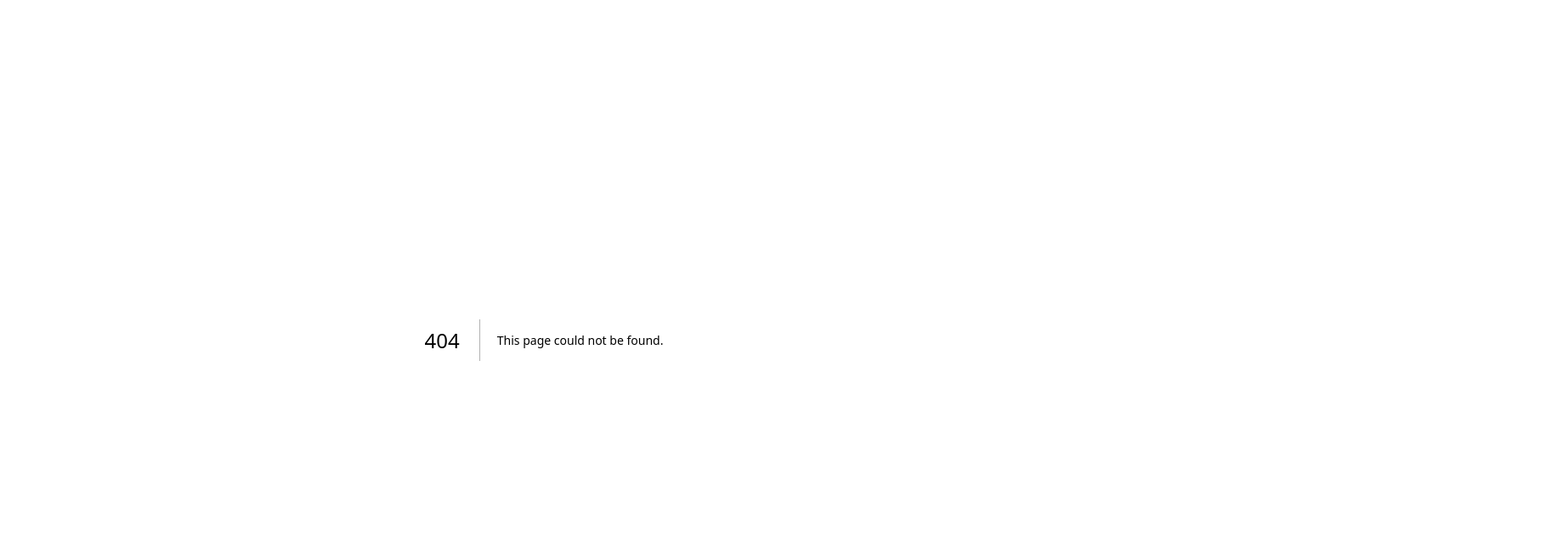
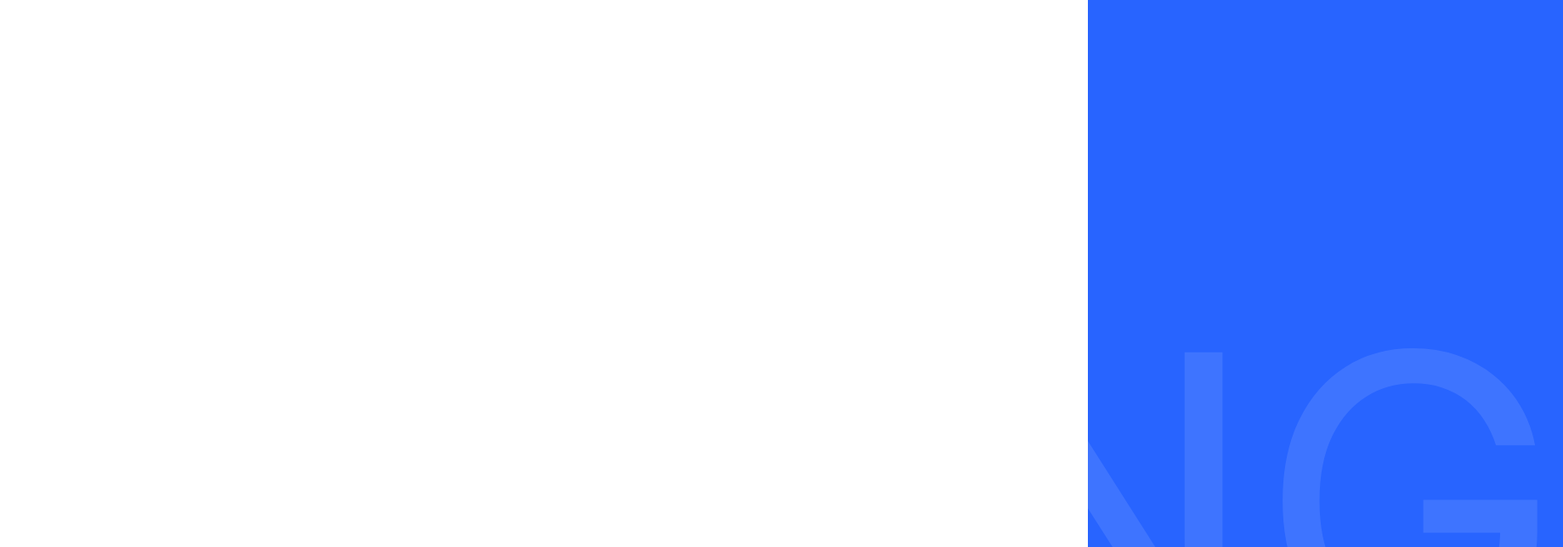
Before and after one commit to romafanasiev/reanimation, a Next.js app: page /from-to in a window 1280 px wide. Before the commit this address had no page. Shown: the top 644 px of the page at 85% size, 1839 px wide, since content can reach past the window. Built offline with nearby package versions, Linux system fonts and the light colour scheme.

Commit message:
finished first task and add page transitions into app

```diff
--- /dev/null
+++ b/src/app/PagesTransitions.tsx
@@ -0,0 +1,25 @@
+// client.tsx
+'use client';
+import { motion, AnimatePresence } from 'framer-motion';
+import { usePathname } from 'next/navigation';
+
+export default function PagesTransitions({
+  children,
+}: {
+  children: React.ReactNode;
+}) {
+  const pathname = usePathname();
+
+  return (
+    <AnimatePresence mode="wait" onExitComplete={() => console.log('exit')}>
+      <motion.div
+        key={pathname}
+        initial={{ opacity: 0, x: -50 }}
+        animate={{ opacity: 1, x: 0 }}
+        exit={{ opacity: 0, x: -50 }}
+      >
+        {children}
+      </motion.div>
+    </AnimatePresence>
+  );
+}
--- /dev/null
+++ b/src/app/from-to/index.css
@@ -0,0 +1,6 @@
+body {
+  margin: 0;
+  height: 100vh;
+  background: #2864ff;
+  color: white;
+}
--- /dev/null
+++ b/src/app/from-to/page.tsx
@@ -0,0 +1,25 @@
+'use client';
+import { motion } from 'framer-motion';
+import './index.css';
+
+export default function About() {
+  return (
+    <div className="bg-[#2864ff] text-white h-full">
+      <h1 className="mt-[18%] text-center opacity-[0.1] text-[30rem]">
+        BORING
+      </h1>
+      <motion.div
+        initial={{ width: '0', height: '3px', top: '50%' }}
+        animate={{ width: '100vw', height: '100%', top: '0' }}
+        className="bg-white top-1/2 absolute"
+        transition={{
+          ease: 'easeIn',
+          duration: 4,
+          height: { duration: 2, delay: 2 },
+          top: { duration: 2, delay: 2 },
+          width: { duration: 2 },
+        }}
+      ></motion.div>
+    </div>
+  );
+}
--- a/src/app/layout.tsx
+++ b/src/app/layout.tsx
@@ -1,12 +1,13 @@
-import type { Metadata } from "next";
-import { Inter } from "next/font/google";
-import "./globals.css";
+import type { Metadata } from 'next';
+import { Inter } from 'next/font/google';
+import './globals.css';
+import PagesTransitions from './PagesTransitions';
 
-const inter = Inter({ subsets: ["latin"] });
+const inter = Inter({ subsets: ['latin'] });
 
 export const metadata: Metadata = {
-  title: "Create Next App",
-  description: "Generated by create next app",
+  title: 'Create Next App',
+  description: 'Generated by create next app',
 };
 
 export default function RootLayout({
@@ -16,7 +17,9 @@
 }>) {
   return (
     <html lang="en">
-      <body className={inter.className}>{children}</body>
+      <body className={inter.className}>
+        <PagesTransitions>{children}</PagesTransitions>
+      </body>
     </html>
   );
 }
--- a/src/app/page.tsx
+++ b/src/app/page.tsx
@@ -1,113 +1,5 @@
-import Image from "next/image";
+import Link from 'next/link';
 
 export default function Home() {
-  return (
-    <main className="flex min-h-screen flex-col items-center justify-between p-24">
-      <div className="z-10 max-w-5xl w-full items-center justify-between font-mono text-sm lg:flex">
-        <p className="fixed left-0 top-0 flex w-full justify-center border-b border-gray-300 bg-gradient-to-b from-zinc-200 pb-6 pt-8 backdrop-blur-2xl dark:border-neutral-800 dark:bg-zinc-800/30 dark:from-inherit lg:static lg:w-auto  lg:rounded-xl lg:border lg:bg-gray-200 lg:p-4 lg:dark:bg-zinc-800/30">
-          Get started by editing&nbsp;
-          <code className="font-mono font-bold">src/app/page.tsx</code>
-        </p>
-        <div className="fixed bottom-0 left-0 flex h-48 w-full items-end justify-center bg-gradient-to-t from-white via-white dark:from-black dark:via-black lg:static lg:h-auto lg:w-auto lg:bg-none">
-          <a
-            className="pointer-events-none flex place-items-center gap-2 p-8 lg:pointer-events-auto lg:p-0"
-            href="https://vercel.com?utm_source=create-next-app&utm_medium=appdir-template&utm_campaign=create-next-app"
-            target="_blank"
-            rel="noopener noreferrer"
-          >
-            By{" "}
-            <Image
-              src="/vercel.svg"
-              alt="Vercel Logo"
-              className="dark:invert"
-              width={100}
-              height={24}
-              priority
-            />
-          </a>
-        </div>
-      </div>
-
-      <div className="relative flex place-items-center before:absolute before:h-[300px] before:w-full sm:before:w-[480px] before:-translate-x-1/2 before:rounded-full before:bg-gradient-radial before:from-white before:to-transparent before:blur-2xl before:content-[''] after:absolute after:-z-20 after:h-[180px] after:w-full sm:after:w-[240px] after:translate-x-1/3 after:bg-gradient-conic after:from-sky-200 after:via-blue-200 after:blur-2xl after:content-[''] before:dark:bg-gradient-to-br before:dark:from-transparent before:dark:to-blue-700 before:dark:opacity-10 after:dark:from-sky-900 after:dark:via-[#0141ff] after:dark:opacity-40 before:lg:h-[360px] z-[-1]">
-        <Image
-          className="relative dark:drop-shadow-[0_0_0.3rem_#ffffff70] dark:invert"
-          src="/next.svg"
-          alt="Next.js Logo"
-          width={180}
-          height={37}
-          priority
-        />
-      </div>
-
-      <div className="mb-32 grid text-center lg:max-w-5xl lg:w-full lg:mb-0 lg:grid-cols-4 lg:text-left">
-        <a
-          href="https://nextjs.org/docs?utm_source=create-next-app&utm_medium=appdir-template&utm_campaign=create-next-app"
-          className="group rounded-lg border border-transparent px-5 py-4 transition-colors hover:border-gray-300 hover:bg-gray-100 hover:dark:border-neutral-700 hover:dark:bg-neutral-800/30"
-          target="_blank"
-          rel="noopener noreferrer"
-        >
-          <h2 className={`mb-3 text-2xl font-semibold`}>
-            Docs{" "}
-            <span className="inline-block transition-transform group-hover:translate-x-1 motion-reduce:transform-none">
-              -&gt;
-            </span>
-          </h2>
-          <p className={`m-0 max-w-[30ch] text-sm opacity-50`}>
-            Find in-depth information about Next.js features and API.
-          </p>
-        </a>
-
-        <a
-          href="https://nextjs.org/learn?utm_source=create-next-app&utm_medium=appdir-template-tw&utm_campaign=create-next-app"
-          className="group rounded-lg border border-transparent px-5 py-4 transition-colors hover:border-gray-300 hover:bg-gray-100 hover:dark:border-neutral-700 hover:dark:bg-neutral-800/30"
-          target="_blank"
-          rel="noopener noreferrer"
-        >
-          <h2 className={`mb-3 text-2xl font-semibold`}>
-            Learn{" "}
-            <span className="inline-block transition-transform group-hover:translate-x-1 motion-reduce:transform-none">
-              -&gt;
-            </span>
-          </h2>
-          <p className={`m-0 max-w-[30ch] text-sm opacity-50`}>
-            Learn about Next.js in an interactive course with&nbsp;quizzes!
-          </p>
-        </a>
-
-        <a
-          href="https://vercel.com/templates?framework=next.js&utm_source=create-next-app&utm_medium=appdir-template&utm_campaign=create-next-app"
-          className="group rounded-lg border border-transparent px-5 py-4 transition-colors hover:border-gray-300 hover:bg-gray-100 hover:dark:border-neutral-700 hover:dark:bg-neutral-800/30"
-          target="_blank"
-          rel="noopener noreferrer"
-        >
-          <h2 className={`mb-3 text-2xl font-semibold`}>
-            Templates{" "}
-            <span className="inline-block transition-transform group-hover:translate-x-1 motion-reduce:transform-none">
-              -&gt;
-            </span>
-          </h2>
-          <p className={`m-0 max-w-[30ch] text-sm opacity-50`}>
-            Explore starter templates for Next.js.
-          </p>
-        </a>
-
-        <a
-          href="https://vercel.com/new?utm_source=create-next-app&utm_medium=appdir-template&utm_campaign=create-next-app"
-          className="group rounded-lg border border-transparent px-5 py-4 transition-colors hover:border-gray-300 hover:bg-gray-100 hover:dark:border-neutral-700 hover:dark:bg-neutral-800/30"
-          target="_blank"
-          rel="noopener noreferrer"
-        >
-          <h2 className={`mb-3 text-2xl font-semibold`}>
-            Deploy{" "}
-            <span className="inline-block transition-transform group-hover:translate-x-1 motion-reduce:transform-none">
-              -&gt;
-            </span>
-          </h2>
-          <p className={`m-0 max-w-[30ch] text-sm opacity-50 text-balance`}>
-            Instantly deploy your Next.js site to a shareable URL with Vercel.
-          </p>
-        </a>
-      </div>
-    </main>
-  );
+  return <Link href="/from-to">From-To</Link>;
 }
```
Also changed, not shown: package.json (+6 -5 lines), 1 other file (tests, documents, lock files or other folders).
